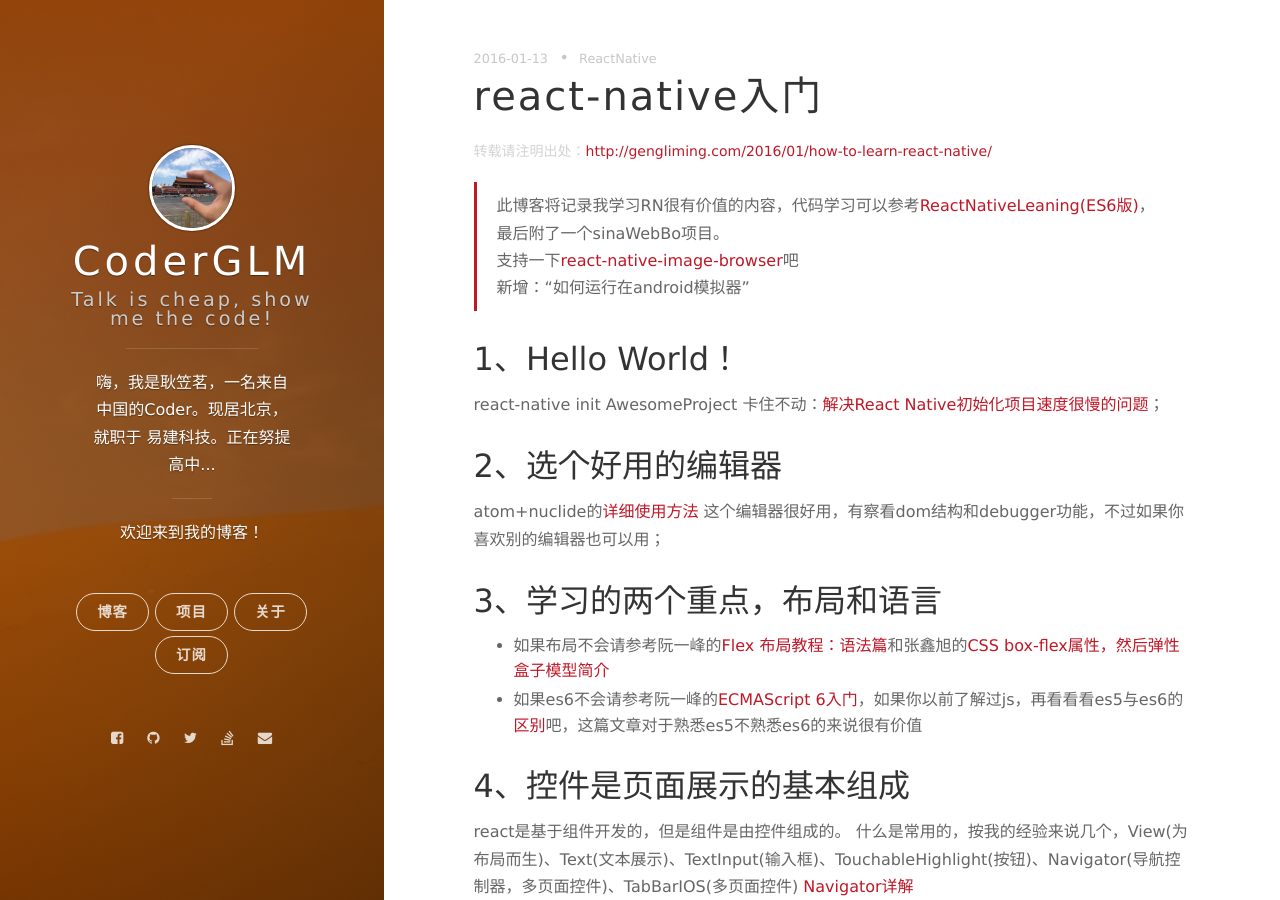
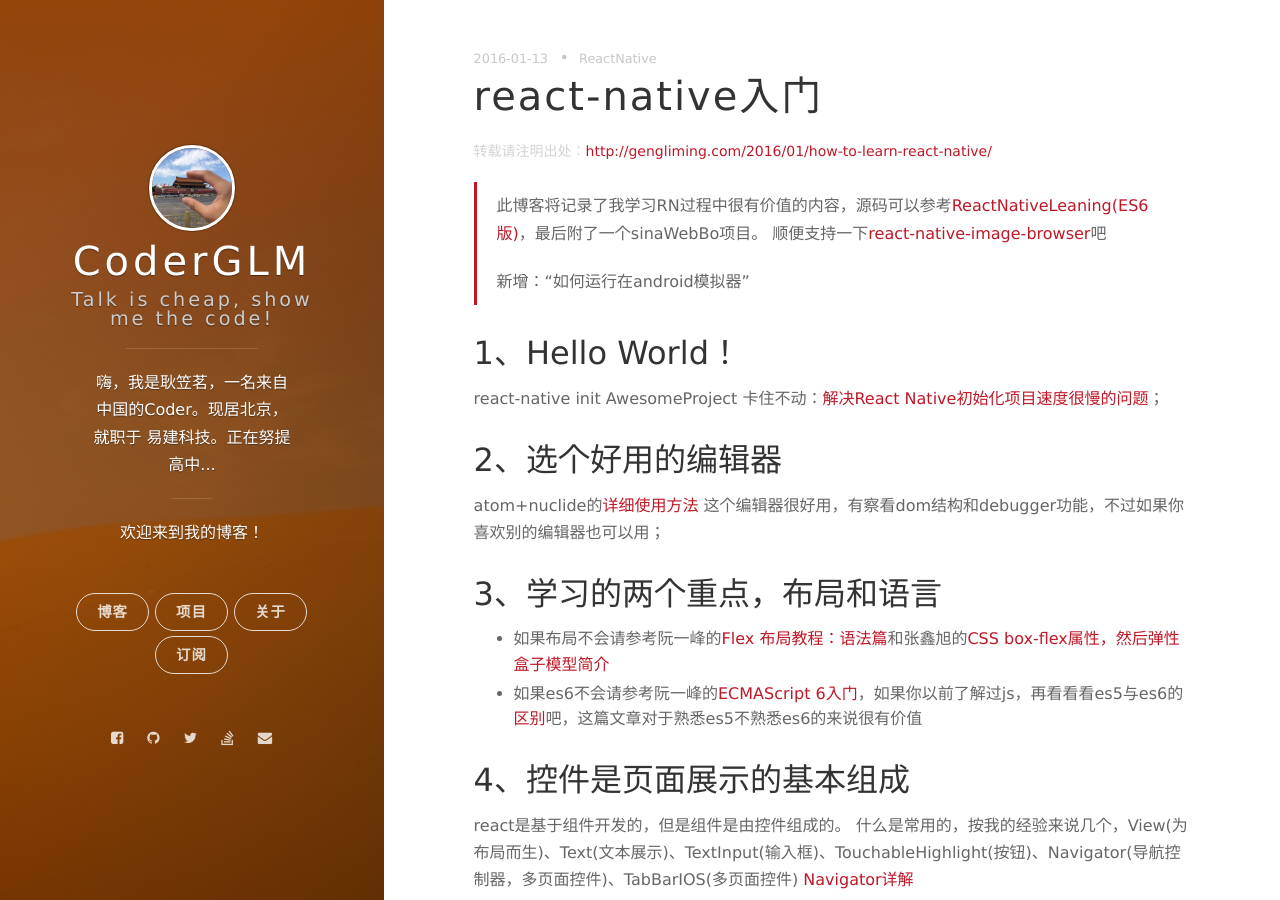
Before and after one commit to CoderLim/jekyll-based-blog, a Jekyll site: the page built from _posts/2016-05-13-how-to-learn-react-native.markdown, in a window 1280 px wide and 900 px high. Built offline with Jekyll 4.4.1, drawn with Linux system fonts in a browser that asks for light colours; nearby versions of some CDN libraries; comment, search, counter and statistics services are not loaded.

Commit message:
update 2016-05-13-how-to-learn-react-native.markdown

```diff
--- a/_posts/2016-05-13-how-to-learn-react-native.markdown
+++ b/_posts/2016-05-13-how-to-learn-react-native.markdown
@@ -7,8 +7,9 @@ category: ReactNative
 tags: react-native;入门;学习;
 ---
 
-> 此博客将记录我学习RN很有价值的内容，代码学习可以参考[ReactNativeLeaning(ES6版)](https://github.com/CoderGLM/ReactNativeLeaning)，最后附了一个sinaWebBo项目。<br/>
-> 支持一下[react-native-image-browser](https://github.com/CoderGLM/react-native-image-browser)吧<br/>
+> 此博客将记录了我学习RN过程中很有价值的内容，源码可以参考[ReactNativeLeaning(ES6版)][1]，最后附了一个sinaWebBo项目。
+> 顺便支持一下[react-native-image-browser][2]吧<br/>
+>
 > 新增：“如何运行在android模拟器”
 
 ## 1、Hello World！
```
Also changed, not shown: other parts of _posts/2016-05-13-how-to-learn-react-native.markdown (+4 -2 lines).
